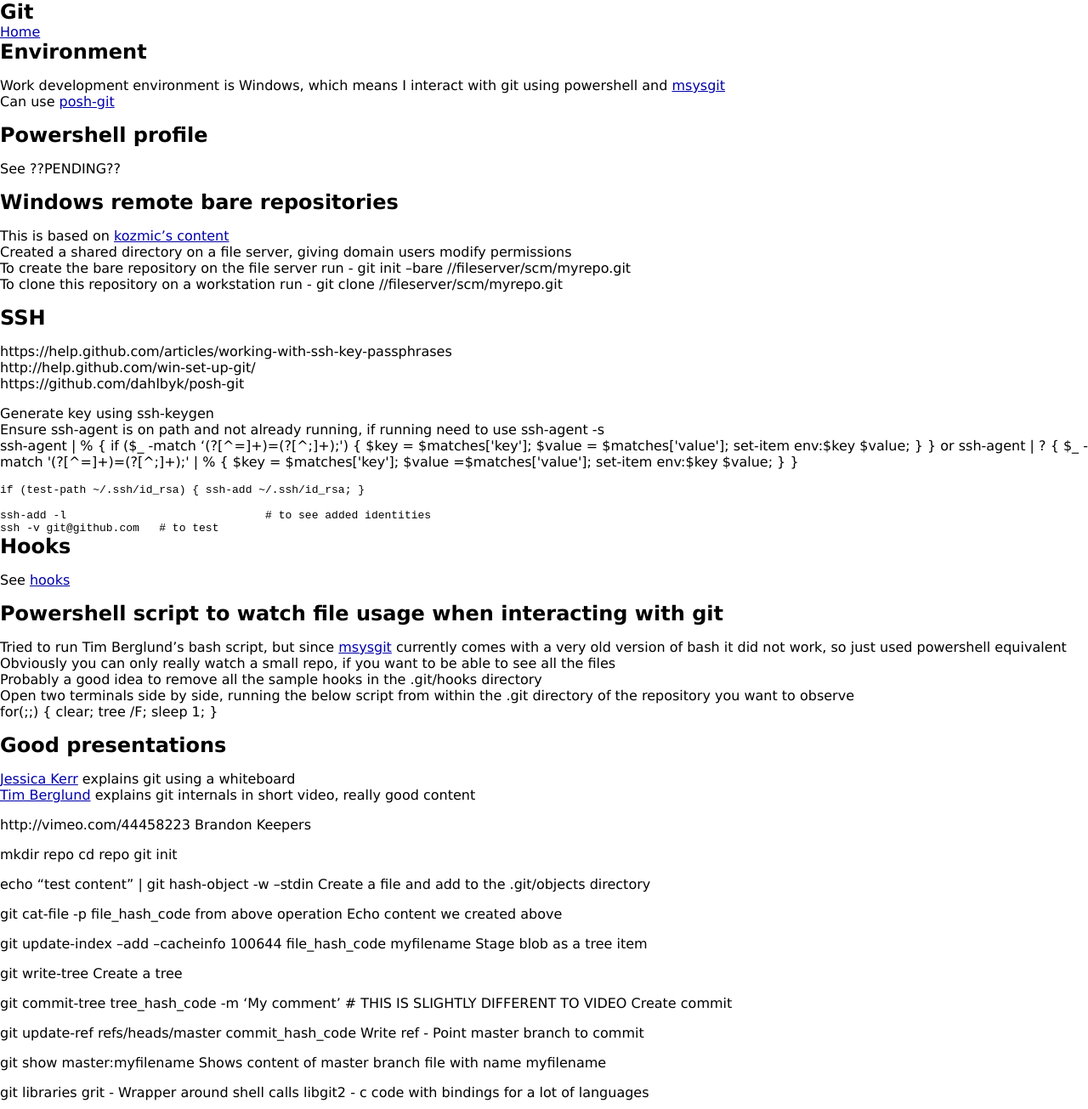
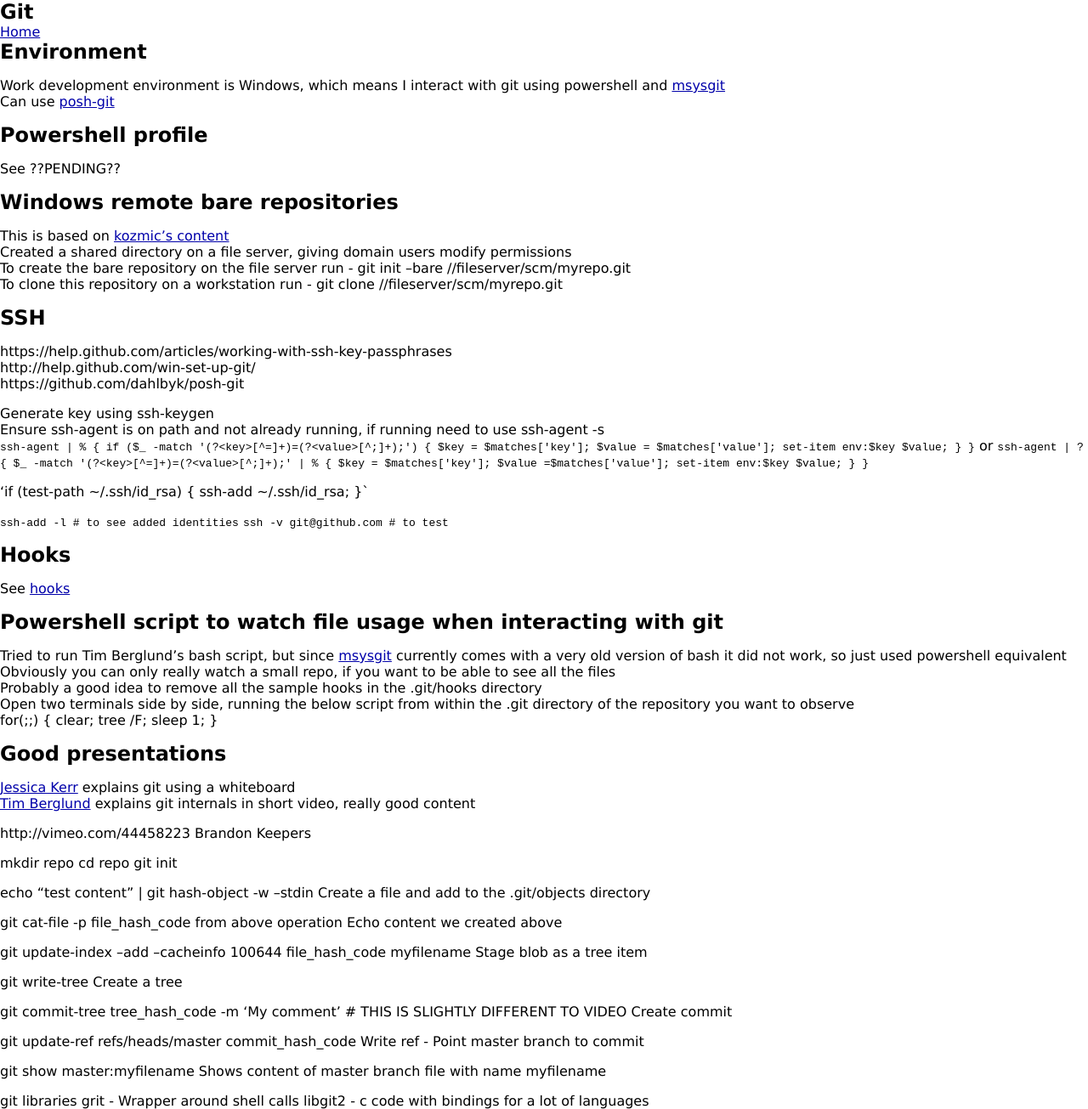
Before and after one commit to pmcgrath/pmcgrath.github.com, a Jekyll site: the page built from _posts/2012-10-14-git.md, in a window 1280 px wide. Shown: the whole page at 85% size. Built offline with Jekyll 4.4.1, drawn with Linux system fonts in a browser that asks for light colours.

Commit message:
Switched to use backticks to escape code

```diff
--- a/_posts/2012-10-14-git.md
+++ b/_posts/2012-10-14-git.md
@@ -31,14 +31,14 @@
 
 Generate key using ssh-keygen
 Ensure ssh-agent is on path and not already running, if running need to use ssh-agent -s
-    ssh-agent | % { if ($_ -match '(?<key>[^=]+)=(?<value>[^;]+);') { $key = $matches['key']; $value = $matches['value']; set-item env:$key $value; } }
+`ssh-agent | % { if ($_ -match '(?<key>[^=]+)=(?<value>[^;]+);') { $key = $matches['key']; $value = $matches['value']; set-item env:$key $value; } }`
 or
-    ssh-agent | ? { $_ -match '(?<key>[^=]+)=(?<value>[^;]+);' | % { $key = $matches['key']; $value =$matches['value']; set-item env:$key $value; } }
+`ssh-agent | ? { $_ -match '(?<key>[^=]+)=(?<value>[^;]+);' | % { $key = $matches['key']; $value =$matches['value']; set-item env:$key $value; } }`
 
-    if (test-path ~/.ssh/id_rsa) { ssh-add ~/.ssh/id_rsa; }
+'if (test-path ~/.ssh/id_rsa) { ssh-add ~/.ssh/id_rsa; }`
 
-    ssh-add -l 				# to see added identities
-    ssh -v git@github.com 	# to test
+`ssh-add -l 				# to see added identities`
+`ssh -v git@github.com 	# to test`
 
 
 Hooks
```
